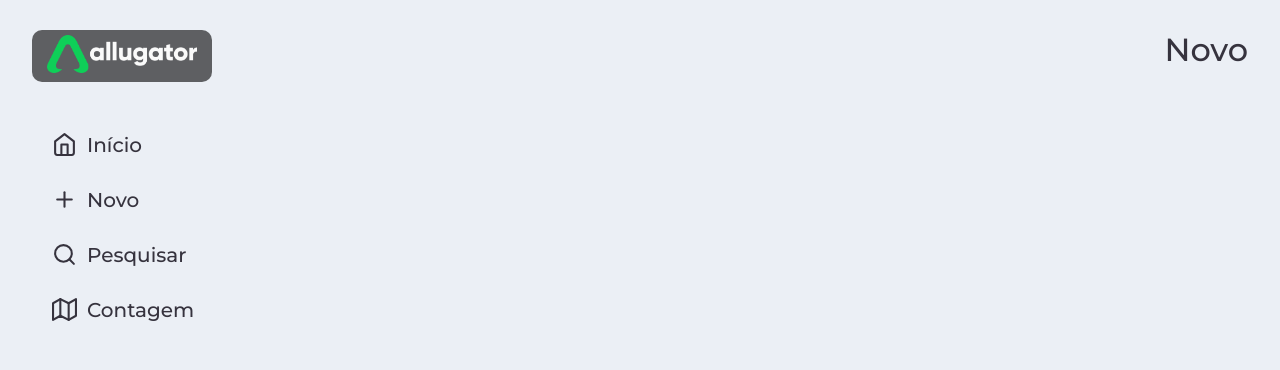
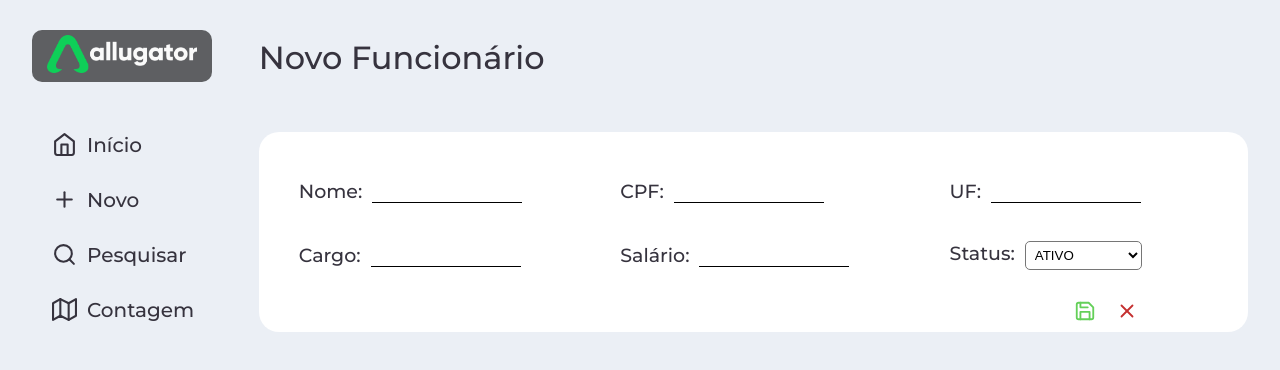
Before and after one commit to EdersonDav/Employees-Client, a React (Create React App) app: page /create in a window 1280 px wide. Shown: the top 370 px of the page. Built offline with nearby package versions, Linux system fonts and the light colour scheme.

Commit message:
Criaçao Form de cadastro

```diff
--- a/src/pages/CreateOrUpdate/index.tsx
+++ b/src/pages/CreateOrUpdate/index.tsx
@@ -1,13 +1,81 @@
 import React from "react";
+import { FiSave, FiX } from 'react-icons/fi'
 
 import Menu from '../../components/Menu'
-import { Container } from './styled'
+import { Container, ButtonIcons, ButtonIconsDiv, Content, Form } from './styled'
 
 const CreateOrUpdate: React.FC = () => {
+
+
   return (
     <Container>
       <Menu />
-      <h1>Novo</h1>
+      <Content>
+        <h1>Novo Funcionário</h1>
+        <Form>
+          <table>
+            <tr>
+              <td>
+                <label>Nome:</label>
+                <input
+                  autoComplete="off"
+                  type="text"
+                  name="nome"
+                  id="nome"
+                  required
+                />
+              </td>
+              <td>
+                <label>CPF:</label>
+                <input
+                  autoComplete="off"
+                  type="number"
+                  name="cpf"
+                  id="cpf"
+                  required
+
+                />
+              </td>
+              <td>
+                <label>UF:</label>
+                <input
+                  autoComplete="off"
+                  type="text"
+                  name="ufNascimento"
+                  id="ufNascimento"
+                  maxLength={2}
+                />
+              </td>
+            </tr>
+            <tr>
+              <td>
+                <label>Cargo:</label>
+                <input
+                  autoComplete="off"
+                  type="text"
+                  name="cargo"
+                  id="cargo"
+                />
+              </td>
+              <td>
+                <label>Salário:</label>
+                <input autoComplete="off" type="number" name="salario" id="salario" />
+              </td>
+              <td>
+                <label>Status:</label>
+                <select name="status" id="status">
+                  <option value="ATIVO">ATIVO</option>
+                  <option value="BLOQUEADO">BLOQUEADO</option>
+                </select>
+              </td>
+            </tr>
+          </table>
+        </Form>
+        <ButtonIconsDiv>
+          <ButtonIcons> <FiSave size={22} color="#64d059" /> </ButtonIcons>
+          <ButtonIcons> <FiX size={22} color="#c53030" /></ButtonIcons>
+        </ButtonIconsDiv>
+      </Content>
     </Container>
   )
 };
--- a/src/pages/CreateOrUpdate/styled.ts
+++ b/src/pages/CreateOrUpdate/styled.ts
@@ -9,4 +9,59 @@ export const Container = styled.div`
 export const Content = styled.div`
   width: 100%;
   padding-left: 20px;
-`;
+  position: relative;
+  h1{
+    margin-bottom: 55px;
+    margin-top: 8px;
+  }
+`
+export const Form = styled.form`
+  margin: auto;
+  display: flex;
+  background-color: #fff;
+  display: flex;
+  flex-direction: column;
+  position: relative;
+  border-radius: 20px;
+  height: 200px;
+
+  table{
+    padding: 10px 30px;
+    font-size: 19px;
+    border-collapse: separate;
+    border-spacing: 0 2em;
+    label{
+      font-weight:500;
+      margin: 10px
+    }
+    input{
+      border: none;
+      border-bottom: 1px solid #000;
+      width: 150px
+    }
+    select{
+      border-radius: 5px;
+      background-color: transparent;
+      padding: 5px
+    }
+  }
+
+`
+
+export const ButtonIcons = styled.button`
+  border: none;
+  background-color: transparent;
+  display: flex;
+  align-items: center;
+  margin: 10px;
+`
+
+export const ButtonIconsDiv = styled.div`
+  display: flex;
+  position: absolute;
+  right: 100px;
+  bottom: 20px;
+  @media (max-width:1000px){
+    right: 5px;
+  }
+`
--- a/src/pages/Dashboard/index.tsx
+++ b/src/pages/Dashboard/index.tsx
@@ -10,6 +10,7 @@ const Dashboard: React.FC = () => {
       <Menu />
       <Content>
         <h1>Home</h1>
+        <strong>Quantidade: </strong>
         <div>
           <Card />
         </div>
--- a/src/pages/Dashboard/styled.ts
+++ b/src/pages/Dashboard/styled.ts
@@ -9,8 +9,14 @@ export const Container = styled.div`
 export const Content = styled.div`
   width: 100%;
   padding-left: 20px;
+  position: relative;
   h1{
     margin-bottom: 55px;
     margin-top: 8px;
   }
+  strong{
+    position: absolute;
+    right: 50px;
+    top: 20px
+  }
 `;
```
